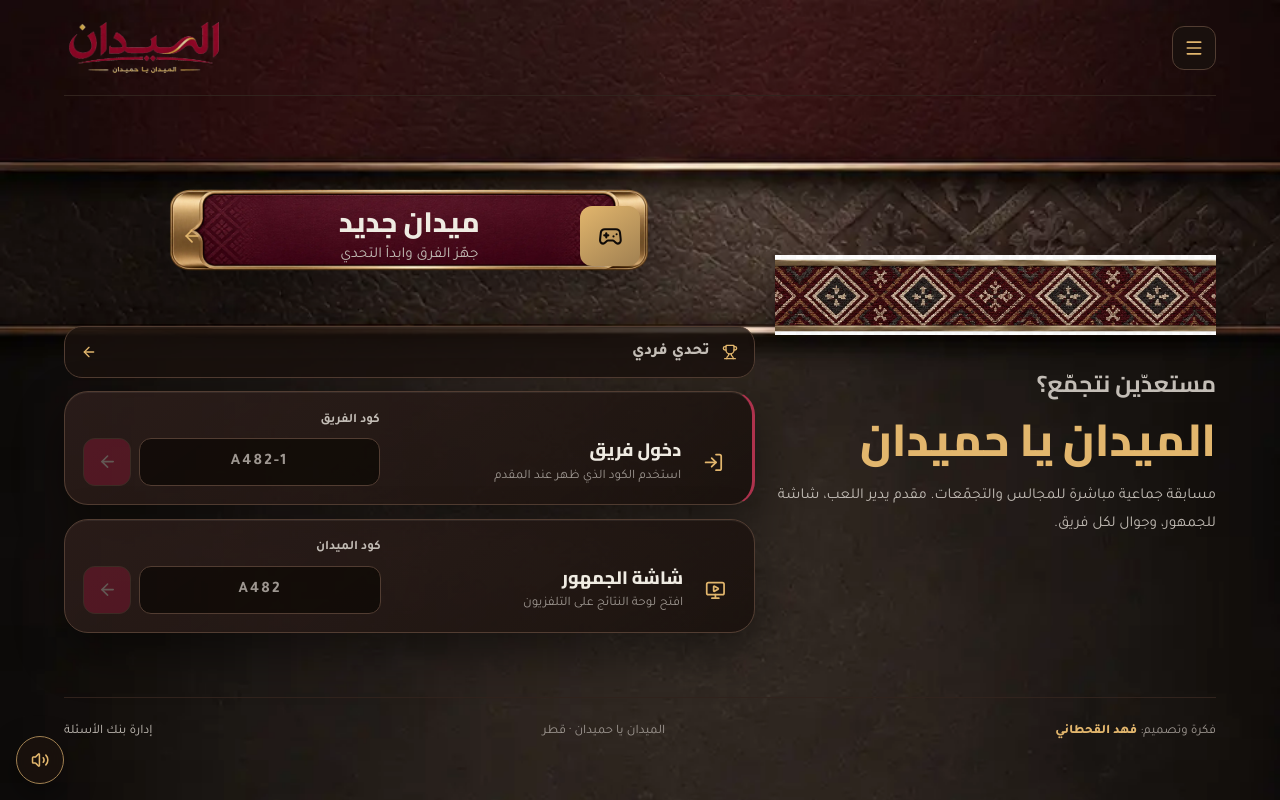
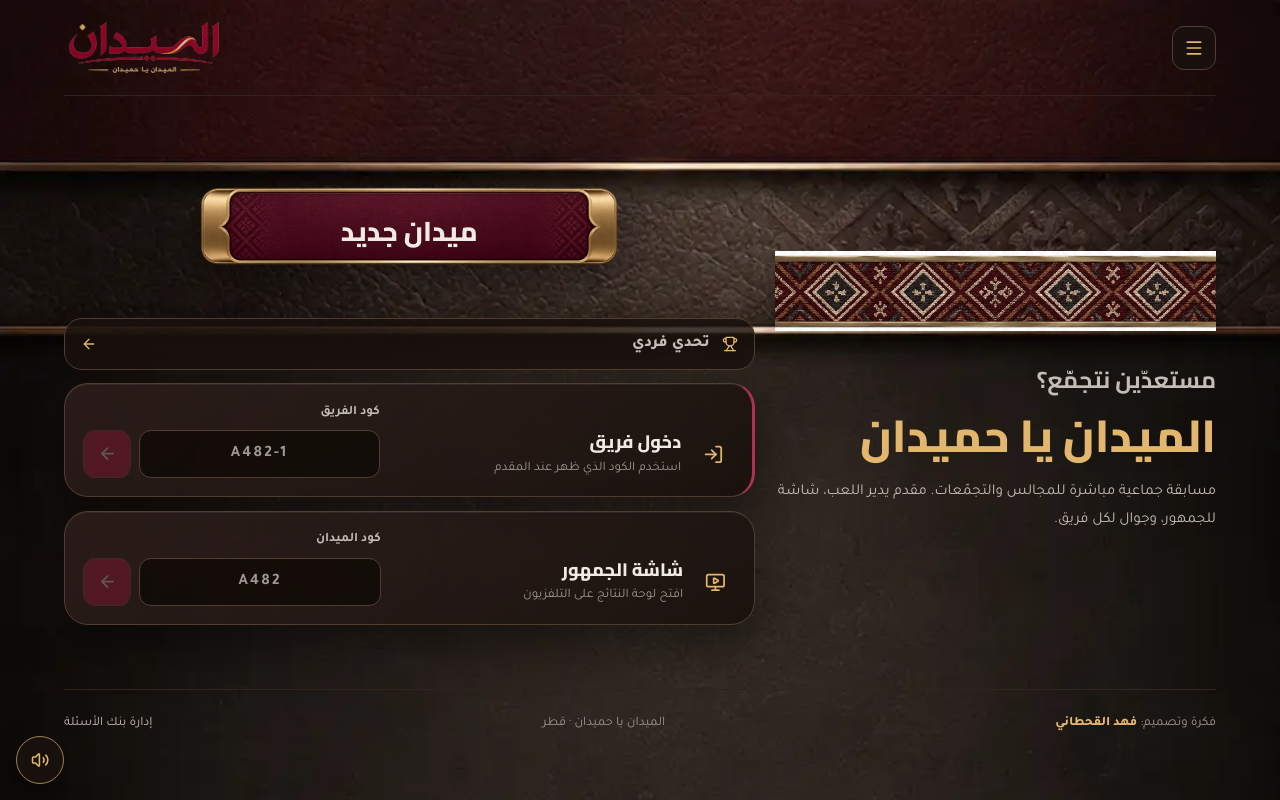
Before and after one commit to FhdQtr/noqtat-fowz, a React (Vite) app: page / in a window 1280 px wide. Built offline with nearby package versions, Linux system fonts and the light colour scheme; a web font is replaced by a local one.

Commit message:
Simplify new match call to action

```diff
--- a/src/index.css
+++ b/src/index.css
@@ -768,12 +768,14 @@ body::before {
 .m-action--primary {
   position: relative;
   isolation: isolate;
-  width: min(100%, 31rem);
-  height: clamp(8.5rem, 30vw, 9.5rem);
+  display: grid;
+  width: min(88%, 27rem);
+  height: auto;
+  aspect-ratio: 3 / 1;
   min-height: 0;
   justify-self: center;
-  justify-content: center;
-  padding: 1rem clamp(4rem, 18vw, 5.25rem);
+  place-items: center;
+  padding: 1rem 2.5rem;
   border-color: transparent;
   background: transparent;
   box-shadow: none;
@@ -791,44 +793,17 @@ body::before {
   filter: drop-shadow(0 1.2rem 1.4rem color-mix(in oklch, black 42%, transparent));
 }
 
-.m-action--primary .m-action-mark {
-  position: absolute;
-  z-index: 1;
-  inset-inline-start: 1rem;
-  top: 50%;
-  width: clamp(3rem, 13vw, 3.75rem);
-  height: clamp(3rem, 13vw, 3.75rem);
-  transform: translateY(-50%);
-  background: linear-gradient(145deg, var(--m-gold), var(--m-gold-low));
-  color: var(--m-paper);
-}
-
 .m-action--primary .m-action-copy {
   position: relative;
   z-index: 1;
-  flex: none;
   width: 100%;
   text-align: center;
 }
 
 .m-action--primary .m-action-copy strong {
-  font-size: clamp(1.35rem, 5.5vw, 1.75rem);
+  font-size: clamp(1.3rem, 5vw, 1.7rem);
+  line-height: 1.2;
   white-space: nowrap;
-}
-
-.m-action--primary .m-action-copy small {
-  max-width: none;
-  font-size: clamp(.75rem, 3.4vw, .95rem);
-  line-height: 1.45;
-  white-space: nowrap;
-}
-
-.m-action--primary .m-action-arrow {
-  position: absolute;
-  z-index: 1;
-  inset-inline-end: 1.25rem;
-  top: 50%;
-  transform: translateY(-50%);
 }
 
 @media (hover: hover) and (pointer: fine) {
--- a/src/pages/Home.tsx
+++ b/src/pages/Home.tsx
@@ -1,6 +1,6 @@
 import { useState } from "react";
 import { Link, useNavigate } from "react-router";
-import { ArrowLeft, Gamepad2, LogIn, Menu, MonitorPlay, Trophy } from "lucide-react";
+import { ArrowLeft, LogIn, Menu, MonitorPlay, Trophy } from "lucide-react";
 import BrandLogo from "../components/BrandLogo";
 import { unlockAudio, sfx } from "../lib/sounds";
 import { findMatchByTeamCode } from "../lib/matchApi";
@@ -68,12 +68,9 @@ export default function Home() {
         <section className="m-actions" aria-label="خيارات اللعب">
           <button type="button" onClick={openMatch} className="m-action m-action--primary">
             <span className="m-action-frame" aria-hidden="true" />
-            <span className="m-action-mark" aria-hidden="true"><Gamepad2 /></span>
             <span className="m-action-copy">
               <strong>ميدان جديد</strong>
-              <small>جهّز الفرق وابدأ التحدي</small>
             </span>
-            <ArrowLeft className="m-action-arrow" aria-hidden="true" />
           </button>
 
           <Link to="/challenge" className="m-challenge-link"><Trophy aria-hidden="true" /><span>تحدي فردي</span><ArrowLeft aria-hidden="true" /></Link>
```
